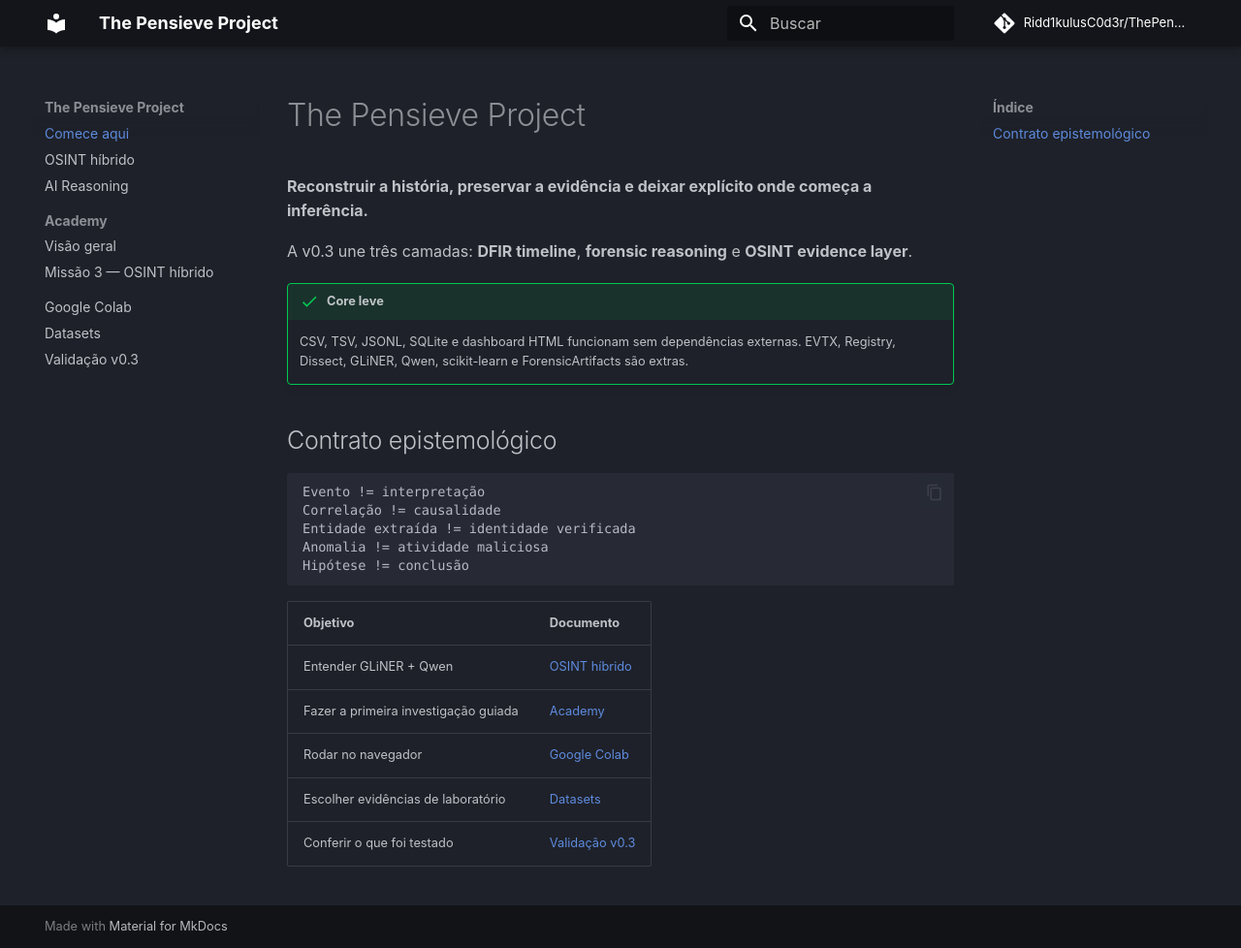
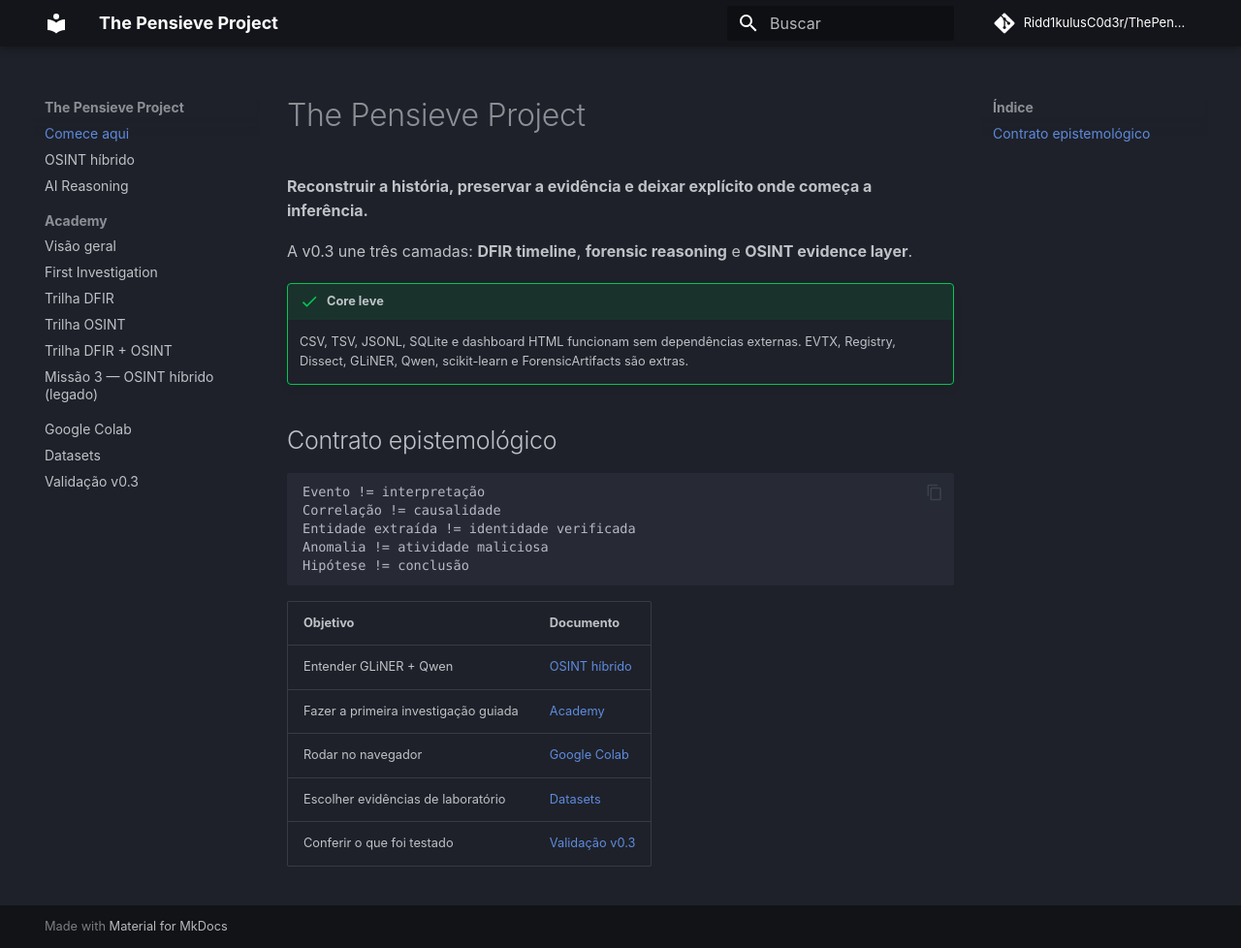
Before and after one commit to Ridd1kulusC0d3r/ThePensieveProject, an MkDocs documentation site: the page built from docs/index.md, in a window 1280 px wide and 978 px high. Shown: the whole window at 97% size. Built offline with MkDocs 1.6.1 and Material for MkDocs 9.7.7, drawn with Linux system fonts in a browser that asks for light colours; comment, search, counter and statistics services are not loaded.

Commit message:
docs: expose Academy tracks in MkDocs

```diff
--- a/mkdocs.yml
+++ b/mkdocs.yml
@@ -28,7 +28,11 @@ nav:
   - AI Reasoning: ai-reasoning.md
   - Academy:
       - Visão geral: academy/index.md
-      - Missão 3 — OSINT híbrido: academy/mission-03-osint.md
+      - First Investigation: academy/first-investigation.md
+      - Trilha DFIR: academy/track-dfir.md
+      - Trilha OSINT: academy/track-osint.md
+      - Trilha DFIR + OSINT: academy/track-hybrid.md
+      - Missão 3 — OSINT híbrido (legado): academy/mission-03-osint.md
   - Google Colab: colab.md
   - Datasets: datasets.md
   - Validação v0.3: validation-v03.md
```
